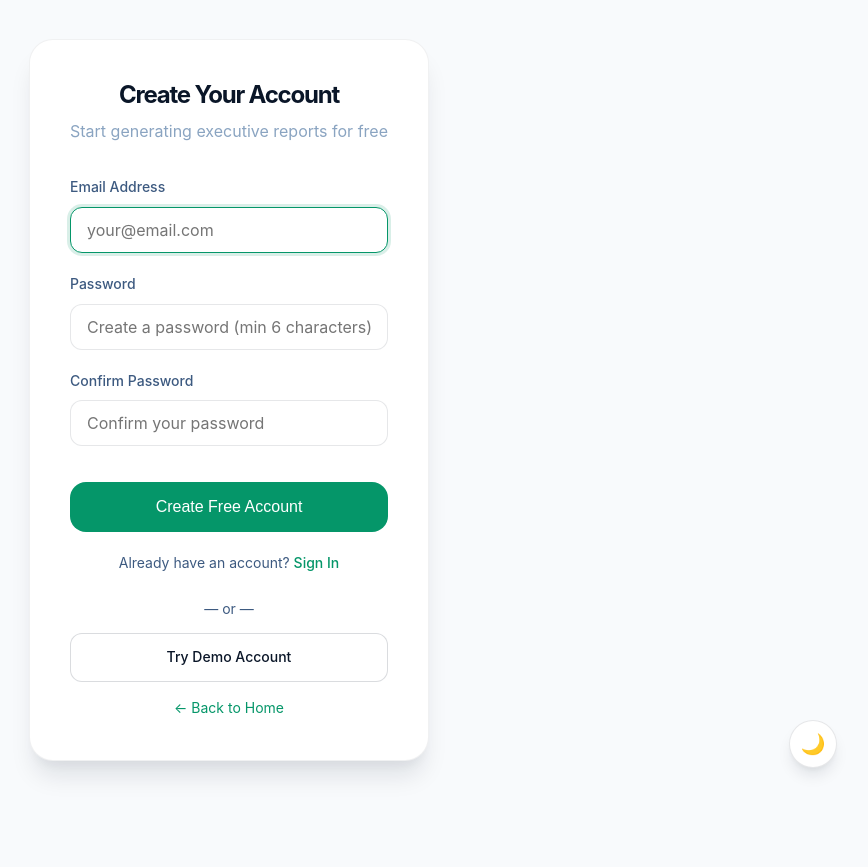
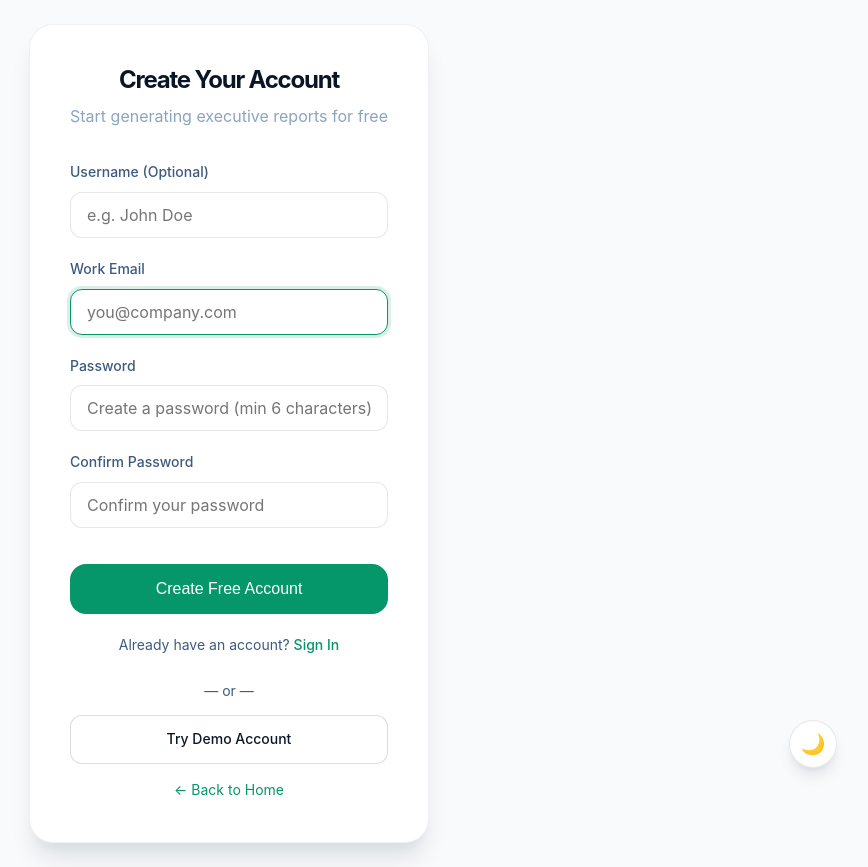
Before and after one commit to NephilimDimpu/ExecSlate, a Python web app: template templates/register.html in a window 1280 px wide. Shown: the whole page, without its empty margins (411-1279 px from the left). Before the commit the page ends 776 px from the top, so only its background shows below. Run offline with Jinja, Linux system fonts and the light colour scheme; the template is opened without the code that fills it, so the values that code supplies are empty.

Commit message:
Auth: Add username support and force lowercase emails

```diff
--- a/templates/dashboard.html
+++ b/templates/dashboard.html
@@ -36,7 +36,7 @@
                 </button>
 
                 <div class="nav-right" id="navRight">
-                    <span class="nav-user">{{ user.email }}</span>
+                    <span class="nav-user">{{ user.username if user.username else user.email }}</span>
                     <span class="plan-badge plan-{{ user.plan }}">{{ user.plan | upper }}</span>
 
                     {% if user.email == 'admin@execslate.com' %}
--- a/templates/register.html
+++ b/templates/register.html
@@ -51,12 +51,16 @@
             {% endif %}
 
             <form method="post" action="/register" class="login-form">
-                <!-- Pass the selected plan through -->
-                <input type="hidden" name="selected_plan" value="{{ plan or 'free' }}">
+                <input type="hidden" name="selected_plan" value="{{ plan if plan else 'free' }}">
 
                 <div>
-                    <label for="email">Email Address</label>
-                    <input type="email" id="email" name="email" placeholder="your@email.com" required autofocus>
+                    <label for="username">Username (Optional)</label>
+                    <input type="text" id="username" name="username" placeholder="e.g. John Doe">
+                </div>
+
+                <div>
+                    <label for="email">Work Email</label>
+                    <input type="email" id="email" name="email" placeholder="you@company.com" required autofocus>
                 </div>
 
                 <div>
```
Also changed, not shown: database.py (+7 -5 lines), routes/auth.py (+8 -2 lines).
